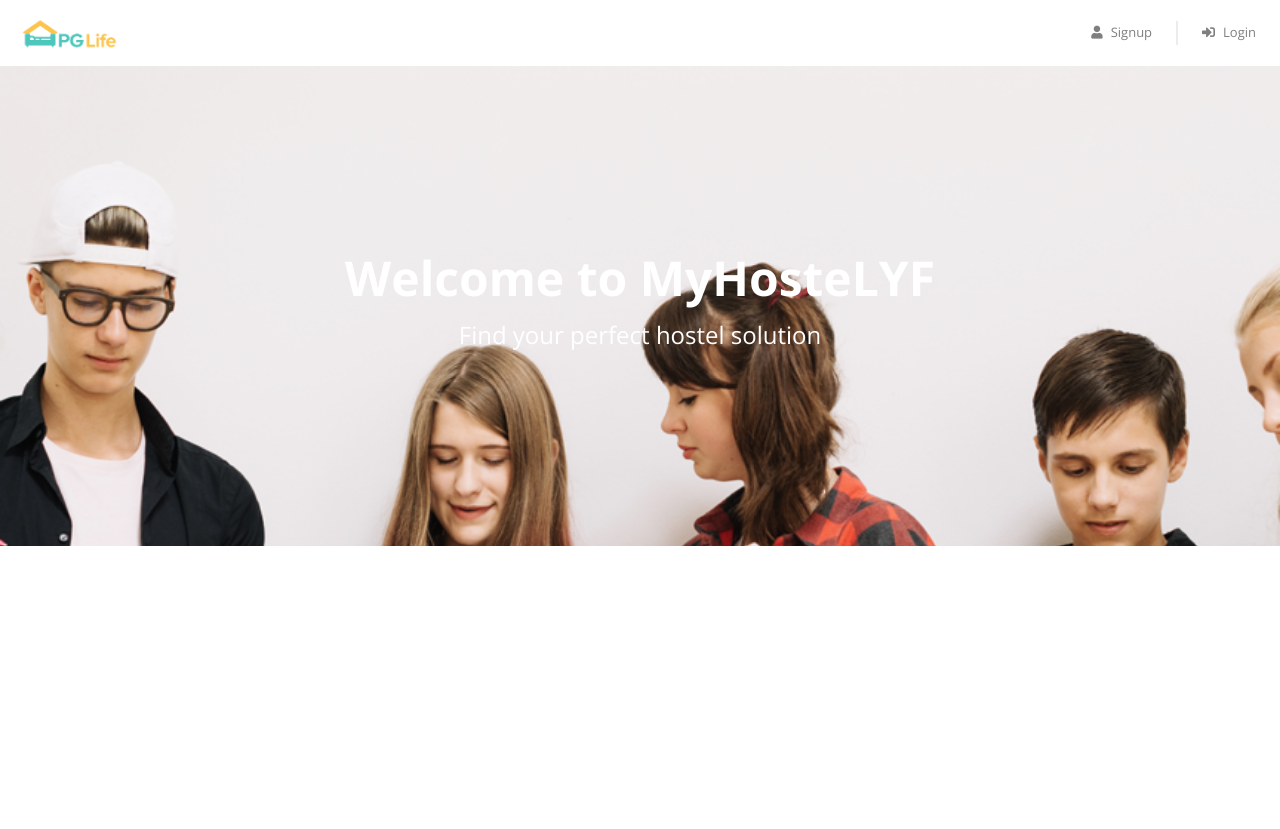
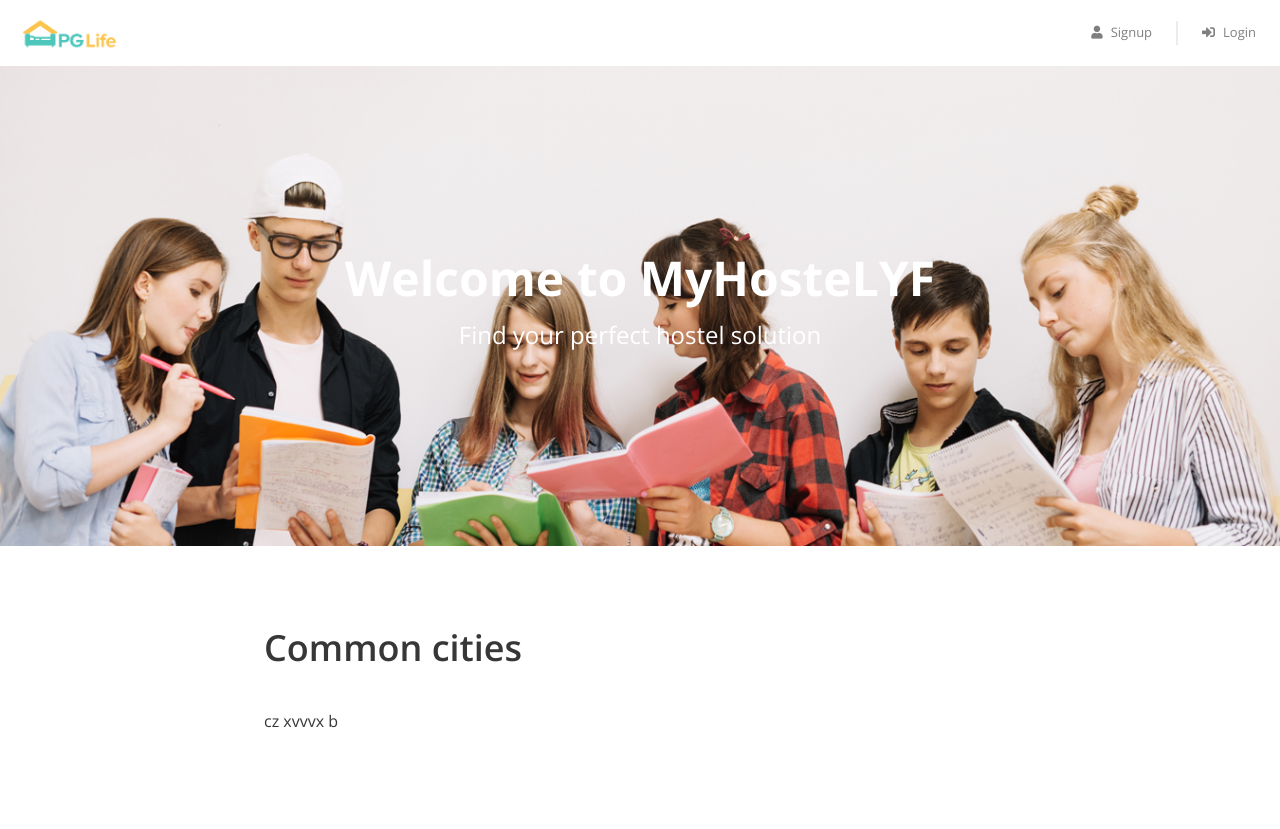
Before and after one commit to Agastyasourcecodes/MyHosteLYF, a plain HTML site: page index.html in a window 1280 px wide. Before the commit the page ends 800 px from the top, so only its background shows below. Drawn offline with nearby package versions, Linux system fonts and the light colour scheme.

Commit message:
container below top background

```diff
--- a/index.html
+++ b/index.html
@@ -43,6 +43,11 @@
             <h1>Welcome to MyHosteLYF</h1>
             <p>Find your perfect hostel solution</p>
         </div>
+    </div>
+
+    <div class="page-container">
+        <h1>Common cities</h1>
+        <p>cz xvvvx b</p>
     </div>
 
 
```
